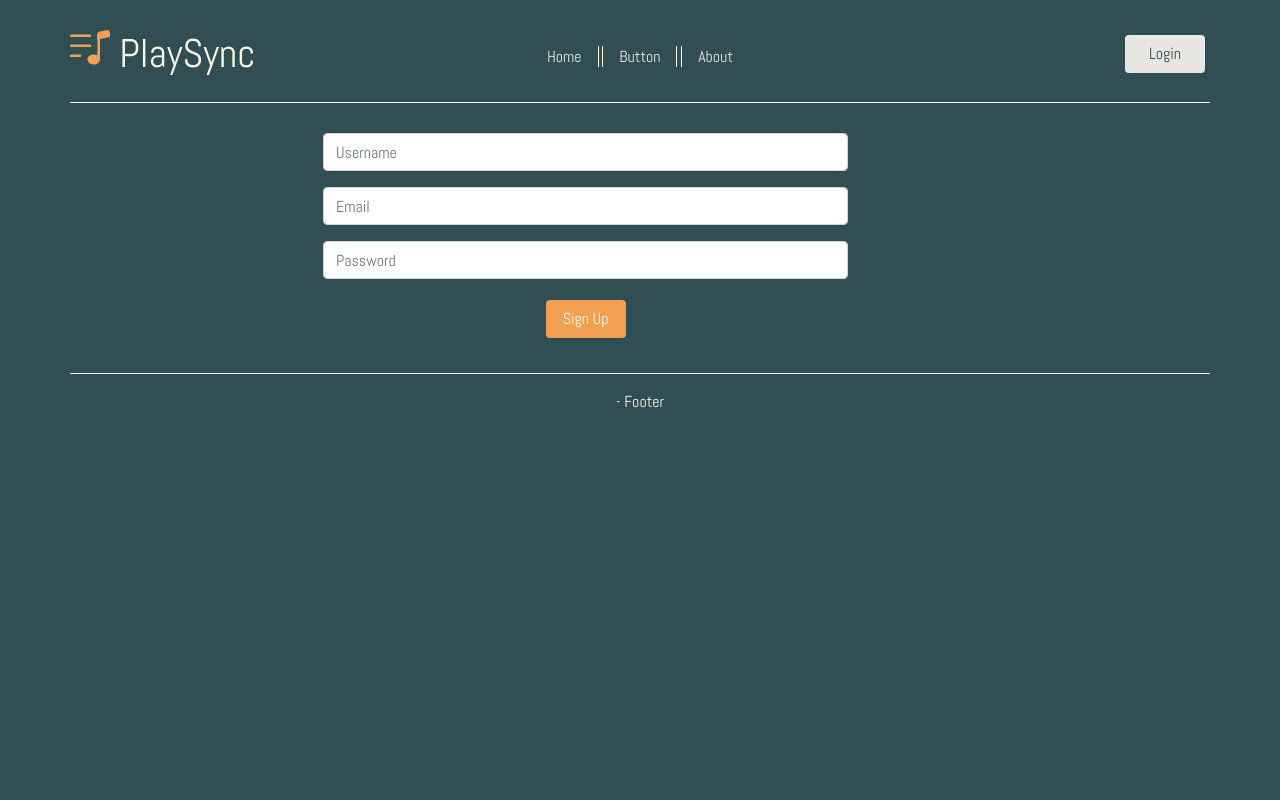
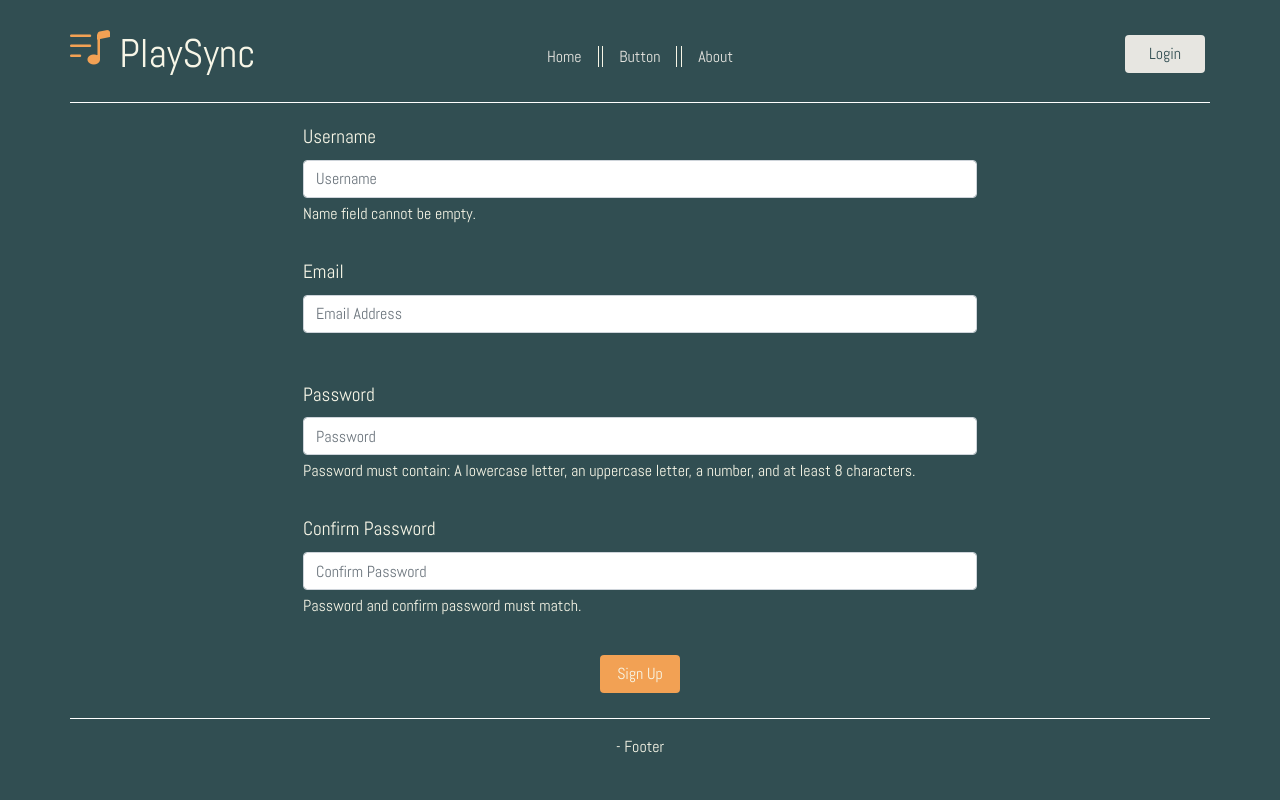
Before and after one commit to PlaySync/PlaySync, a Python web app: template code/flask/templates/signup.html in a window 1280 px wide. Run offline with Jinja, Linux system fonts and the light colour scheme; the template is opened without the code that fills it, so the values that code supplies are empty; some libraries are stand-ins or nearby versions.

Commit message:
updated signup

```diff
--- a/code/flask/templates/base.html
+++ b/code/flask/templates/base.html
@@ -58,5 +58,6 @@
   <script src="https://code.jquery.com/jquery-3.3.1.slim.min.js" integrity="sha384-q8i/X+965DzO0rT7abK41JStQIAqVgRVzpbzo5smXKp4YfRvH+8abtTE1Pi6jizo" crossorigin="anonymous"></script>
   <script src="https://cdnjs.cloudflare.com/ajax/libs/popper.js/1.14.7/umd/popper.min.js" integrity="sha384-UO2eT0CpHqdSJQ6hJty5KVphtPhzWj9WO1clHTMGa3JDZwrnQq4sF86dIHNDz0W1" crossorigin="anonymous"></script>
   <script src="https://stackpath.bootstrapcdn.com/bootstrap/4.3.1/js/bootstrap.min.js" integrity="sha384-JjSmVgyd0p3pXB1rRibZUAYoIIy6OrQ6VrjIEaFf/nJGzIxFDsf4x0xIM+B07jRM" crossorigin="anonymous"></script>
+  <script src="js/psw_validation.js"></script>
 </body>
 </html>
--- a/code/flask/templates/signup.html
+++ b/code/flask/templates/signup.html
@@ -1,23 +1,32 @@
 {% extends 'base.html' %}
 {% block content %}
+<body onload="valid()">
 <div class="registerContainer">
-	<form class="loginform" action="/useradd" method="post">
+    <form class="signupform" action="/useradd" method="post">
         <div class="form-group mb-3 row">
-			<label for="username" class="sr-only">Username</label>
-			<input type="text" class="form-control" name="uname" id="username" placeholder="Username">
+            <label for="registerUser" class="form-label">Username</label>
+            <input type="text" class="form-control" name="uname" id="registerUser" placeholder="Username">
+            <p id="nameCheck" class="form-text invalid">Name field cannot be empty.</p>
+        </div>
+        <div class="form-group mb-5 row">
+            <label for="registerEmail" class="form-label">Email</label>
+            <input type="email" class="form-control" name="email" id="registerEmail" placeholder="Email Address">
         </div>
         <div class="form-group mb-3 row">
-			<label for="email" class="sr-only">Email</label>
-			<input class="form-control" type="email" id="email" placeholder="Email" name="email">
+            <label for="registerPass" class="form-label">Password</label>
+            <input type="password" class="form-control" name="psw" id="registerPass" placeholder="Password">
+            <p class="form-text">Password must contain:</p>
+            <p id="lower" class="form-text invalid">&nbsp;A lowercase letter,</p>
+            <p id="upper" class="form-text invalid">&nbsp;an uppercase letter,</p>
+            <p id="number" class="form-text invalid">&nbsp;a number,</p>
+            <p id="length" class="form-text invalid">&nbsp;and at least 8 characters.</p>
         </div>
         <div class="form-group mb-3 row">
-			<label for="password" class="sr-only">Password</label>
-			<input class="form-control" type="password" id="password" placeholder="Password" name="psw">
+            <label for="confirmPass" class="form-label">Confirm Password</label>
+            <input type="password" class="form-control" name="confirmPass" id="confirmPass" placeholder="Confirm Password">
+            <p id="match" class="form-text invalid">Password and confirm password must match.</p>
         </div>
-		<button style="display: inline" class="signup-button">Sign Up</button>
+        <button style="display: inline" id="signupRegisterButton" class="signup-button" disabled >Sign Up</button>
     </form>
-<!-- 	<form style="display: inline" action="/useradd" method="post">
-		<button class="signup-button">Sign Up</button>
-	</form> -->
 </div>
 {% endblock %}
```
Lines whose indentation alone changed are shown as unchanged.
